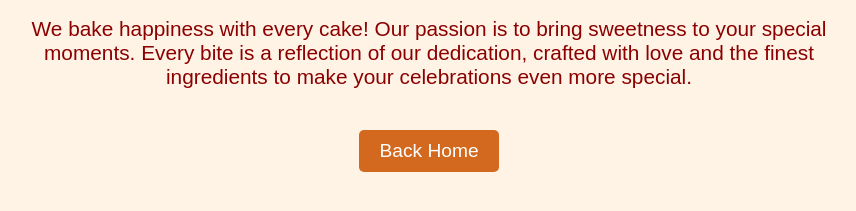
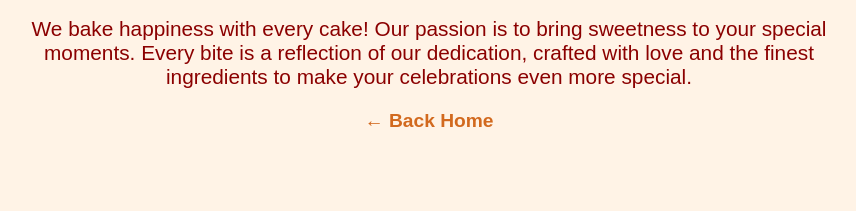
Before and after one commit to UDC-28/Cakestry-Studio, a plain HTML site: page about.html in a window 1280 px wide. Shown: the part 141-352 px from the top of the page, without its empty margins (211-1067 px from the left). Drawn offline with Linux system fonts and the light colour scheme.

Commit message:
Update about.html

```diff
--- a/about.html
+++ b/about.html
@@ -1,9 +1,10 @@
+
 <!DOCTYPE html>
 <html lang="en">
 <head>
     <meta charset="UTF-8">
     <meta name="viewport" content="width=device-width, initial-scale=1.0">
-        <title>About Us - Cakestry Studio</title>
+    <title>About Us - Cakestry Studio</title>
     <style>
         body {
             font-family: Arial, sans-serif;
@@ -32,14 +33,13 @@
             margin-top: 20px;
         }
         .back-home {
-            display: inline-block;
             margin-top: 20px;
-            padding: 10px 20px;
-            background-color: #d2691e;
-            color: white;
+            font-size: 1.2em;
+        }
+        .back-home a {
             text-decoration: none;
-            font-size: 1.2em;
-            border-radius: 5px;
+            color: #d2691e;
+            font-weight: bold;
         }
     </style>
 </head>
@@ -55,7 +55,7 @@
             Every bite is a reflection of our dedication, crafted with love and the finest ingredients
             to make your celebrations even more special.
         </p>
-        <a href="index.html" class="back-home">Back Home</a>
+        <p class="back-home"><a href="index.html">← Back Home</a></p>
     </div>
 </body>
 </html>
```
